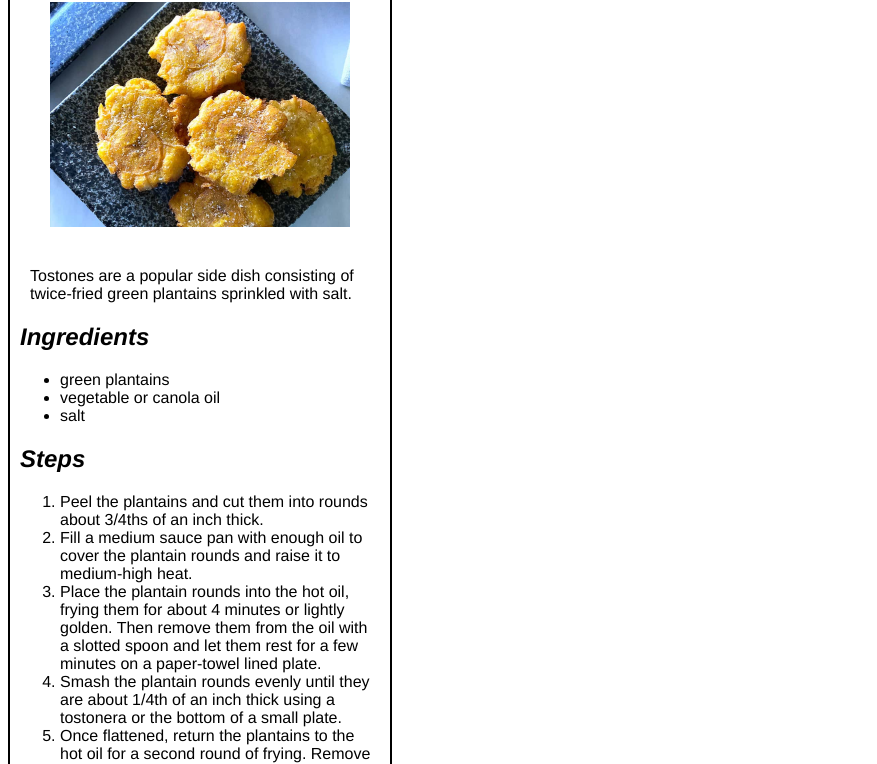
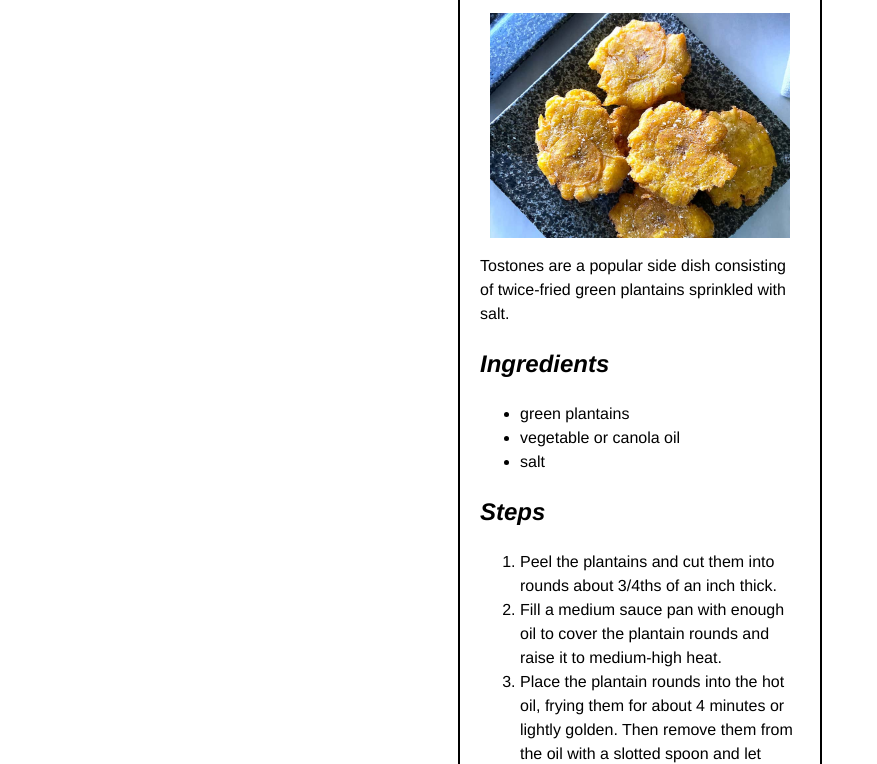
Before and after one commit to GripBreak/odin-recipes, a plain HTML site: page recipes/tostones.html in a window 1280 px wide. Shown: the part 118-882 px from the top of the page, without its empty margins (0-877 px from the left). Drawn offline with Linux system fonts and the light colour scheme.

Commit message:
Update CSS style to better fit screens

```diff
--- a/style.css
+++ b/style.css
@@ -1,15 +1,21 @@
 /* style.css */
 
 * {
+    box-sizing: border-box;
     font-family: Helvetica, sans-serif;
     color: black;
+    line-height: 1.5;
 }
 
 body {
     outline: 2px solid black;
     width: 360px;
-    padding: 10px;
-    margin: 10px;
+    padding: 20px;
+    margin-left: auto;
+    margin-right:auto;
+    margin-top: 20px;
+    margin-bottom: 20px;
+    display: block;
 }
 
 h1 {
@@ -24,13 +30,13 @@ h2 {
 img {
     width: 300px;
     height: auto;
-    padding: 20px;
+    padding: 0px;
+    margin: auto;
+    display: block;
 }
 
 a {
     text-decoration: none;
+    font-weight: bold;
+    color: blue;
 }
-
-p {
-    padding-left: 10px;
-}
```
